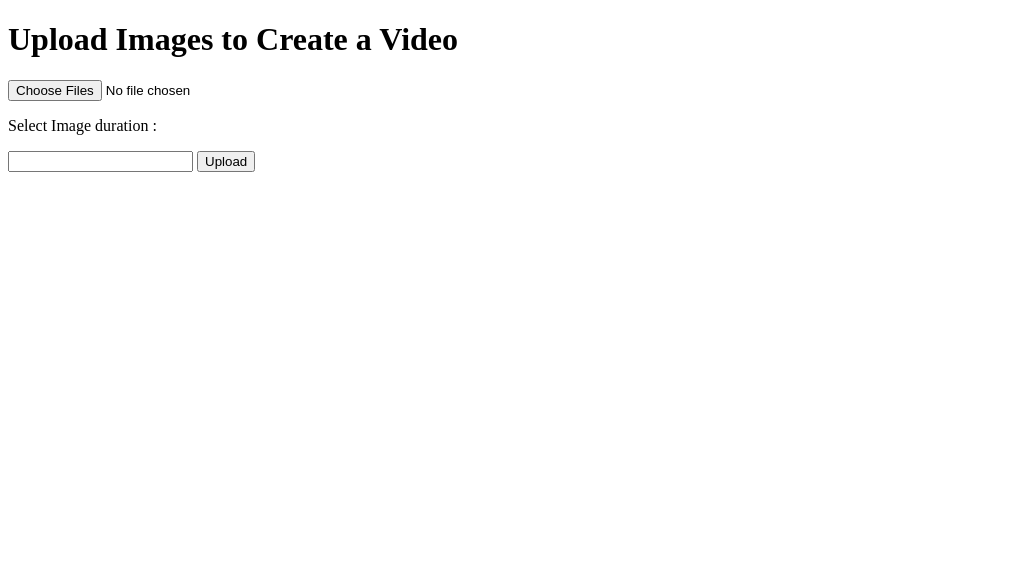
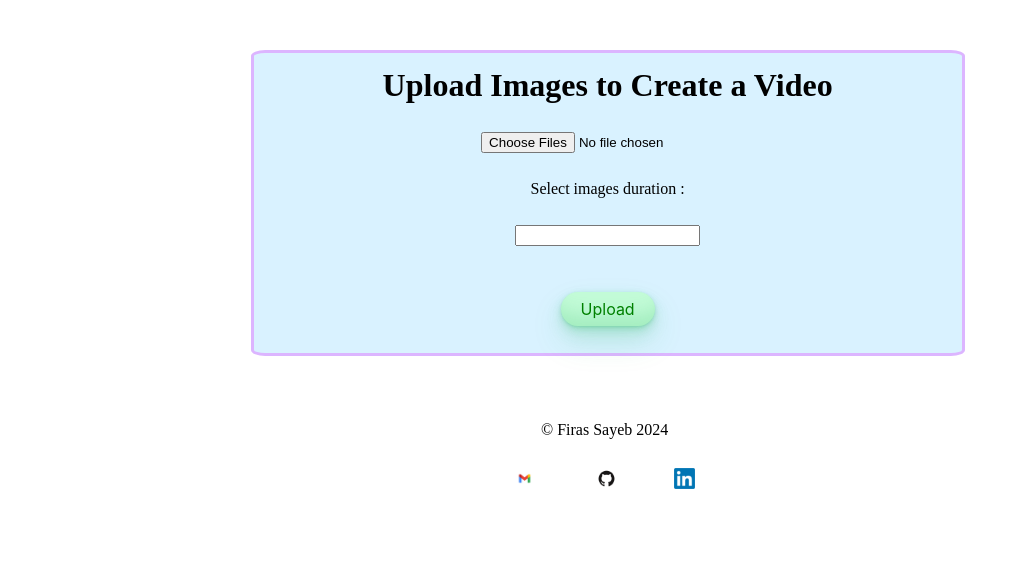
Before and after one commit to FirasSayeb/VideoGenerater, a Flask app: page / in a window 1280 px wide. Shown: the top 572 px of the page, without its empty margins (0-1020 px from the left). Run offline with Flask 3, Linux system fonts and the light colour scheme.

Commit message:
designing

```diff
--- /dev/null
+++ b/static/style.css
@@ -0,0 +1,50 @@
+*{
+    margin: 2%;
+}
+div{
+    background-color: #d9f2ff;
+    width: 60%;
+    text-align: center;
+    border: #dcb5ff solid ;
+    border-radius: 2%;
+    position: relative;
+    left: 15%;
+    top: 30%;
+}
+.button-33 {
+    background-color: #c2fbd7;
+    border-radius: 100px;
+    box-shadow: rgba(44, 187, 99, .2) 0 -25px 18px -14px inset,rgba(44, 187, 99, .15) 0 1px 2px,rgba(44, 187, 99, .15) 0 2px 4px,rgba(44, 187, 99, .15) 0 4px 8px,rgba(44, 187, 99, .15) 0 8px 16px,rgba(44, 187, 99, .15) 0 16px 32px;
+    color: green;
+    cursor: pointer;
+    display: inline-block;
+    font-family: CerebriSans-Regular,-apple-system,system-ui,Roboto,sans-serif;
+    padding: 7px 20px;
+    text-align: center;
+    text-decoration: none;
+    transition: all 250ms;
+    border: 0;
+    font-size: 16px;
+    user-select: none;
+    -webkit-user-select: none;
+    touch-action: manipulation;
+  }
+
+  .button-33:hover {
+    box-shadow: rgba(44,187,99,.35) 0 -25px 18px -14px inset,rgba(44,187,99,.25) 0 1px 2px,rgba(44,187,99,.25) 0 2px 4px,rgba(44,187,99,.25) 0 4px 8px,rgba(44,187,99,.25) 0 8px 16px,rgba(44,187,99,.25) 0 16px 32px;
+    transform: scale(1.05) rotate(-1deg);
+  }
+  footer {
+    display: inline;
+    margin-top: 10%;
+    text-align: center;
+  }
+img {
+  display: inline-block;
+  width: 3%;
+
+}
+footer div{
+  background-color: white;
+  border: none;
+}
--- a/templates/index.html
+++ b/templates/index.html
@@ -3,14 +3,19 @@
 <head>
     <meta charset="UTF-8">
     <title>Generate video from images</title>
+    <link rel="stylesheet" type="text/css" href="{{ url_for('static', filename='style.css') }}">
 </head>
 <body>
+    <div>
     <h1>Upload Images to Create a Video</h1>
     <form action="/upload" method="post" enctype="multipart/form-data">
         <input type="file" name="file" multiple>
-        <p> Select Image duration : </p>
-        <input type="number" name="duration">
-        <button type="submit">Upload</button>
+        <p> Select images duration : </p>
+        <input type="number" name="duration"> <br> <br>
+        <button type="submit" class="button-33" >Upload</button>
     </form>
+</div>
+<footer><div><span>&copy; Firas Sayeb 2024 </span><div></div><a href="mailto:firassayeb2@gmail.com"><img src="/static/gmail.jpg"></a>
+    <a href="https://github.com/FirasSayeb"><img src="/static/github.png"></a><a href="https://www.linkedin.com/in/firas-sayeb-6233a2233/"><img src="/static/linkedin.png"></a></div></footer>
 </body>
 </html>
```
Also changed, not shown: static/github.png (added), static/gmail.jpg (added), static/linkedin.png (added), uploads/resized_cout-du-personnel.png (added), uploads/resized_perspective.png (added), 1 other file.
